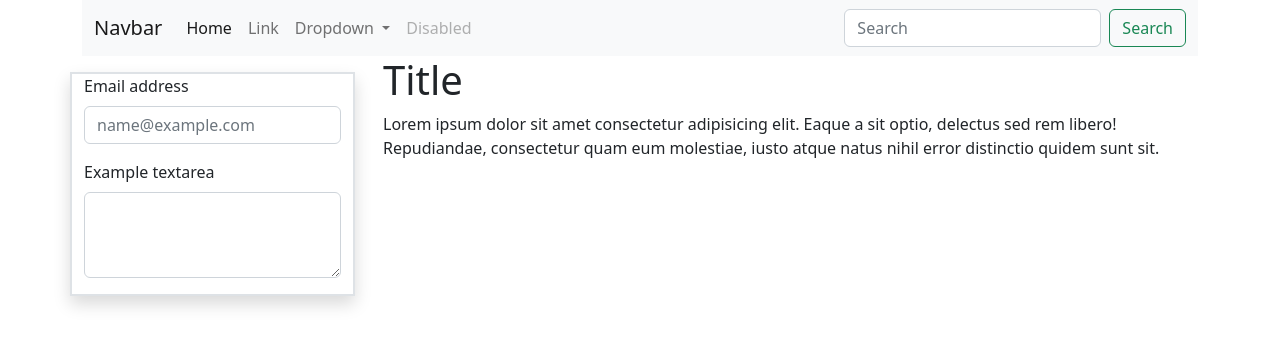
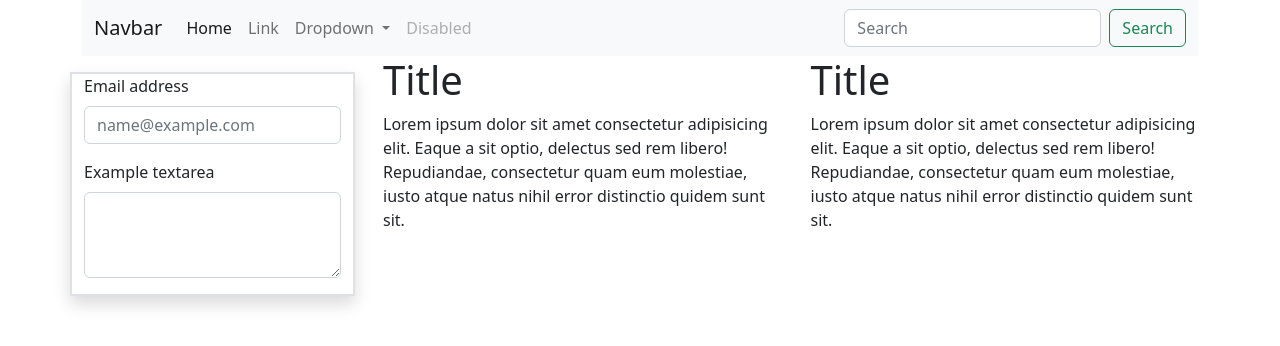
Before and after one commit to palabricajunerey/boostrap3d, a plain HTML site: page index.html in a window 1280 px wide. Drawn offline with Linux system fonts and the light colour scheme.

Commit message:
nag add ko extrat blog

```diff
--- a/index.html
+++ b/index.html
@@ -113,6 +113,12 @@
                 <p>Lorem ipsum dolor sit amet consectetur adipisicing elit. Eaque a sit optio, delectus sed rem libero! Repudiandae, consectetur quam eum molestiae, iusto atque natus nihil error distinctio quidem sunt sit.</p>
             </div>
         </div>
+        <div class="col-md">
+          <div class="ms-3">
+              <h1>Title</h1>
+              <p>Lorem ipsum dolor sit amet consectetur adipisicing elit. Eaque a sit optio, delectus sed rem libero! Repudiandae, consectetur quam eum molestiae, iusto atque natus nihil error distinctio quidem sunt sit.</p>
+          </div>
+      </div>
       </div>
     </div>
   </body>
```
